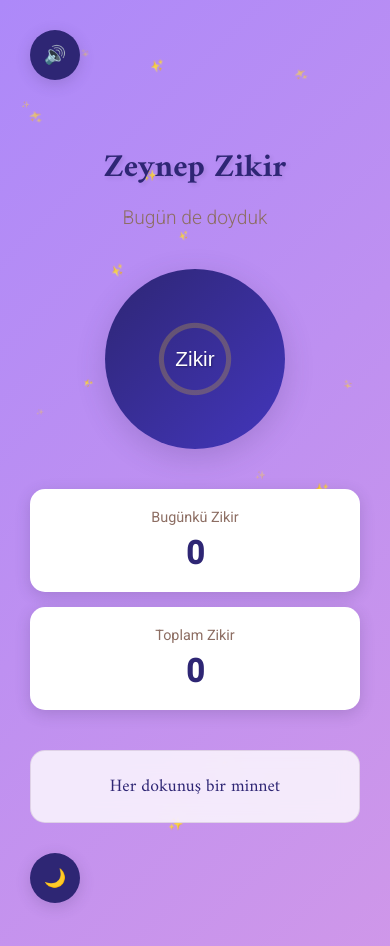
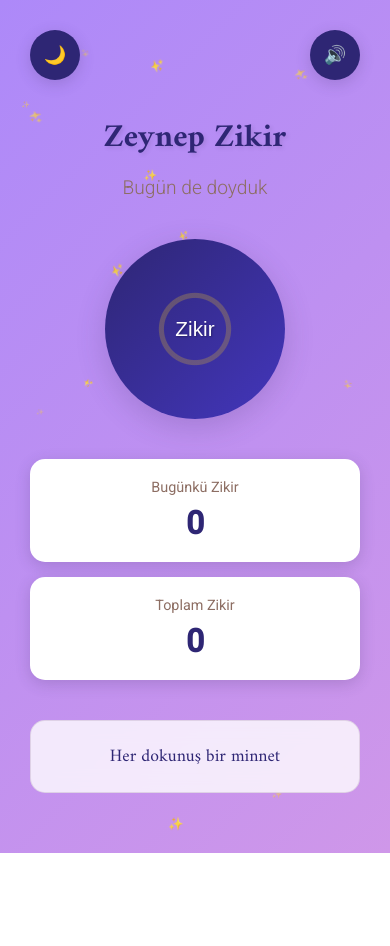
Before and after one commit to oktayaydogan/ZikriZeynep, a plain HTML site: page index.html in a window 390 px wide. After the commit the page ends 853 px from the top, so only its background shows below. Drawn offline with Linux system fonts and the light colour scheme.

Commit message:
Adjust button positioning for mobile and increase header margin for better layout

```diff
--- a/style.css
+++ b/style.css
@@ -291,18 +291,24 @@
     gap: 15px;
   }
 
-  .controls, .theme-toggle {
-    position: relative;
-    top: 0;
-    margin-bottom: 20px;
-  }
-
+  /* Mobil için buton konumlandırması */
   .controls {
-    text-align: right;
+    position: absolute;
+    top: 10px;
+    right: 10px;
+    margin: 0;
   }
 
   .theme-toggle {
-    text-align: left;
+    position: absolute;
+    top: 10px;
+    left: 10px;
+    margin: 0;
+  }
+
+  /* Mobilde header margin artırıldı */
+  .header {
+    margin: 80px 0 40px;
   }
 }
 
```
